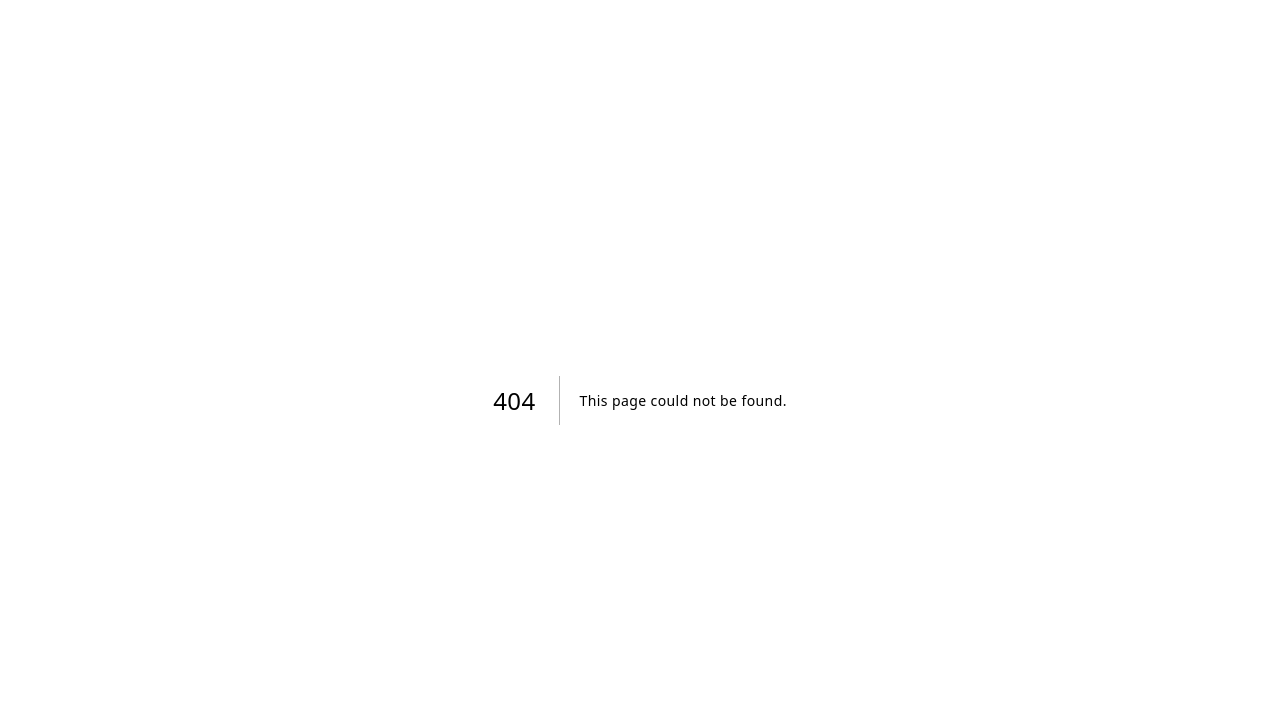
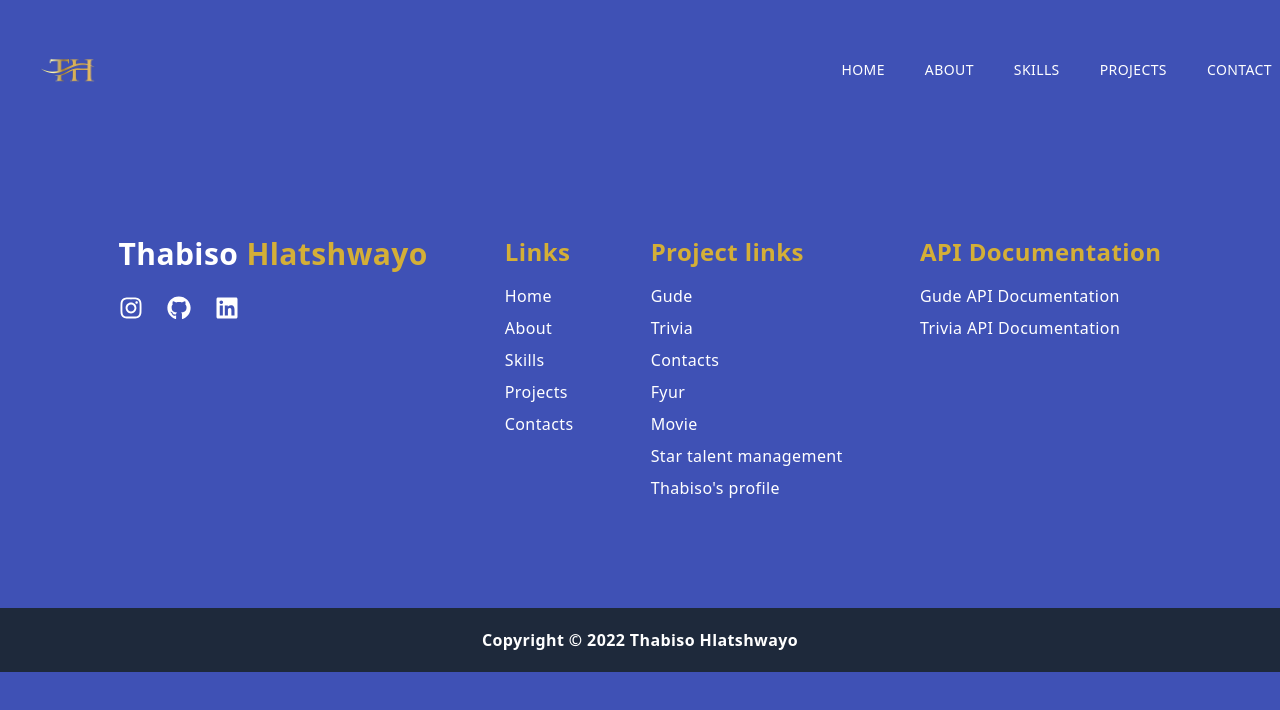
Before and after one commit to Thabiso-Timzo/Thabiso-Hlatshwayo, a Next.js app: page /projects/contact in a window 1280 px wide. Before the commit this address had no page. Shown: the top 710 px of the page. Built offline with nearby package versions, Linux system fonts and the light colour scheme.

Commit message:
Added pages

```diff
--- a/pages/about.js
+++ b/pages/about.js
@@ -13,8 +13,8 @@ const about = () => {
         <link rel="icon" href="/logo.png" />
       </Head>
     <NavBar />
-    <div className={'h-40'}></div>
-    <div className={'w-full md:h-screen p-2 flex items-center py-16'}>
+    <div className={'h-15'}></div>
+    <div className={'w-full md:h-screen p-10 flex items-center py-16'}>
       <div className={'max-w-[1240] m-auto md:grid grid-cols-3 gap-8'}>
         <div className={'col-span-2'}>
           <h1 className={'uppercase text-3xl tracking-widest text-[#D4AF37] text-center'}>About Thabiso Hlatshwayo</h1>
--- a/pages/contact.js
+++ b/pages/contact.js
@@ -28,15 +28,15 @@ const contact = () => {
     const send = useSelector((state) => state.email)
     const { error, success, loading } = send
 
-    // useEffect(() => {
-    //     if (error) {
-    //         toast.error(error)
-    //     }
+    useEffect(() => {
+        if (error) {
+            toast.error(error)
+        }
 
-    //     if (success) {
-    //         toast.success("Email sent!!")
-    //     }
-    // },[toast, error, success])
+        if (success) {
+            toast.success("Email sent!!")
+        }
+    },[toast, error, success])
 
     const handleSubmit = (e) => {
         e.preventDefault()
@@ -48,12 +48,6 @@ const contact = () => {
             return toast.error('Invalid email address.')
 
         dispatch(emailAction(name, email, subject, message))
-    }
-
-    if (success) {
-        toast.success("Email sent!!")
-    } else {
-        toast.error(error)
     }
 
   return (
--- /dev/null
+++ b/pages/projects/contact/index.js
@@ -0,0 +1,21 @@
+import Head from 'next/head'
+import React from 'react'
+
+import Footer from '../../../components/footer/Footer'
+import NavBar from '../../../components/nav-bar/NavBar'
+
+const contact = () => {
+  return (
+    <div>
+        <Head>
+            <title>Contact Project</title>
+            <meta name="description" content="Generated by create next app" />
+            <link rel="icon" href="/logo.png" />
+        </Head>
+        <NavBar />
+        <Footer />
+    </div>
+  )
+}
+
+export default contact
--- /dev/null
+++ b/pages/projects/fyur/index.js
@@ -0,0 +1,21 @@
+import Head from 'next/head'
+import React from 'react'
+
+import Footer from '../../../components/footer/Footer'
+import NavBar from '../../../components/nav-bar/NavBar'
+
+const fyur = () => {
+  return (
+    <div>
+        <Head>
+            <title>Fyur</title>
+            <meta name="description" content="Generated by create next app" />
+            <link rel="icon" href="/logo.png" />
+        </Head>
+        <NavBar />
+        <Footer />
+    </div>
+  )
+}
+
+export default fyur
--- /dev/null
+++ b/pages/projects/movie/index.js
@@ -0,0 +1,21 @@
+import Head from 'next/head'
+import React from 'react'
+
+import Footer from '../../../components/footer/Footer'
+import NavBar from '../../../components/nav-bar/NavBar'
+
+const movie = () => {
+  return (
+    <div>
+        <Head>
+            <title>Movie</title>
+            <meta name="description" content="Generated by create next app" />
+            <link rel="icon" href="/logo.png" />
+        </Head>
+        <NavBar />
+        <Footer />
+    </div>
+  )
+}
+
+export default movie
--- /dev/null
+++ b/pages/projects/smt/index.js
@@ -0,0 +1,21 @@
+import Head from 'next/head'
+import React from 'react'
+
+import Footer from '../../../components/footer/Footer'
+import NavBar from '../../../components/nav-bar/NavBar'
+
+const smt = () => {
+  return (
+    <div>
+        <Head>
+            <title>SMT</title>
+            <meta name="description" content="Generated by create next app" />
+            <link rel="icon" href="/logo.png" />
+        </Head>
+        <NavBar />
+        <Footer />
+    </div>
+  )
+}
+
+export default smt
--- /dev/null
+++ b/pages/projects/thabiso/index.js
@@ -0,0 +1,21 @@
+import Head from 'next/head'
+import React from 'react'
+
+import Footer from '../../../components/footer/Footer'
+import NavBar from '../../../components/nav-bar/NavBar'
+
+const th = () => {
+  return (
+    <div>
+        <Head>
+            <title>TH</title>
+            <meta name="description" content="Generated by create next app" />
+            <link rel="icon" href="/logo.png" />
+        </Head>
+        <NavBar />
+        <Footer />
+    </div>
+  )
+}
+
+export default th
--- /dev/null
+++ b/pages/projects/trivia/index.js
@@ -0,0 +1,21 @@
+import Head from 'next/head'
+import React from 'react'
+
+import Footer from '../../../components/footer/Footer'
+import NavBar from '../../../components/nav-bar/NavBar'
+
+const trivia = () => {
+  return (
+    <div>
+        <Head>
+            <title>Trivia</title>
+            <meta name="description" content="Generated by create next app" />
+            <link rel="icon" href="/logo.png" />
+        </Head>
+        <NavBar />
+        <Footer />
+    </div>
+  )
+}
+
+export default trivia
```
